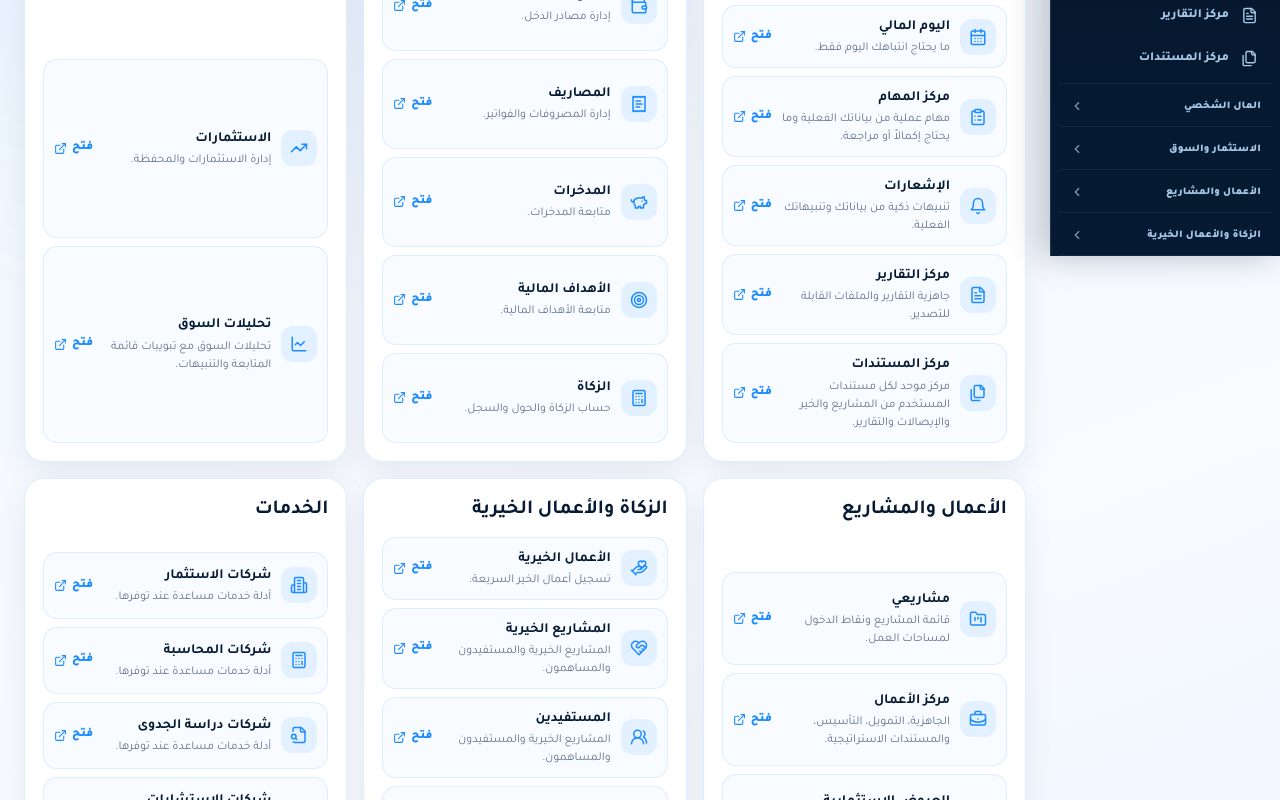
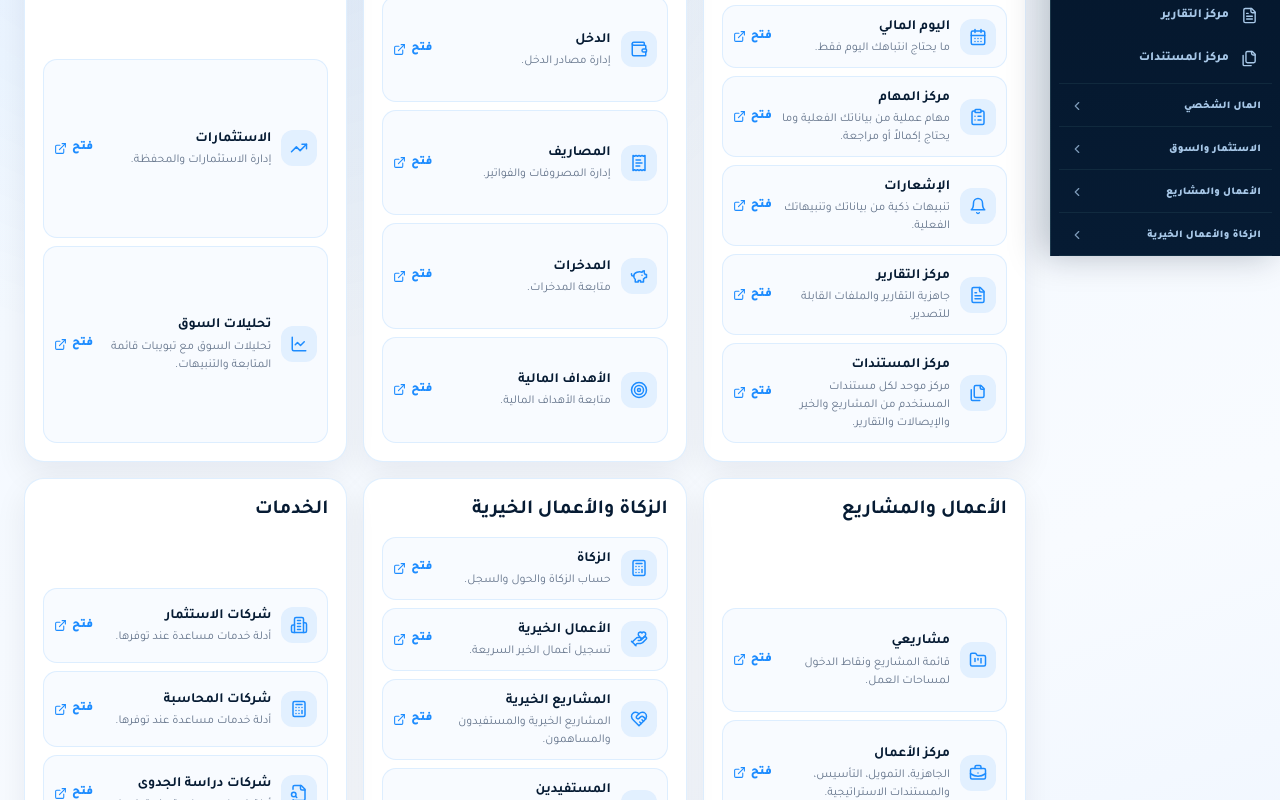
Before and after one commit to elqallaf09/thesfm, a Next.js app: page /site-map in a window 1280 px wide. Shown: the part 544-1344 px from the top of the page. Built offline with nearby package versions, Linux system fonts and the light colour scheme; no server answers.

Commit message:
Move zakat navigation to charity group

```diff
--- a/src/components/navigationConfig.ts
+++ b/src/components/navigationConfig.ts
@@ -75,7 +75,6 @@ export const NAV_GROUPS: NavigationGroup[] = [
       { id: 'expenses', icon: ReceiptText, href: '/expenses', labelKey: 'nav_expenses', viewModes: ['simple', 'professional'] },
       { id: 'savings', icon: PiggyBank, href: '/savings', labelKey: 'nav_savings' },
       { id: 'goals', icon: Target, href: '/goals', labelKey: 'nav_goals', viewModes: ['simple', 'professional'] },
-      { id: 'zakat', icon: Calculator, href: '/zakat', labelKey: 'nav_zakat' },
     ],
   },
   {
@@ -99,6 +98,7 @@ export const NAV_GROUPS: NavigationGroup[] = [
     id: 'charity',
     labelKey: 'nav_group_charity',
     items: [
+      { id: 'zakat', icon: Calculator, href: '/zakat', labelKey: 'nav_zakat' },
       { id: 'charity', icon: HandHeart, href: '/charity', labelKey: 'nav_charity' },
       { id: 'charity-projects', icon: HeartHandshake, href: '/charity-projects', labelKey: 'nav_charity_projects' },
       { id: 'beneficiaries', icon: UsersRound, href: '/charity-projects#beneficiary-tracking', labelKey: 'nav_beneficiaries' },
```
Also changed, not shown: 1 other file (tests, documents, lock files or other folders).
